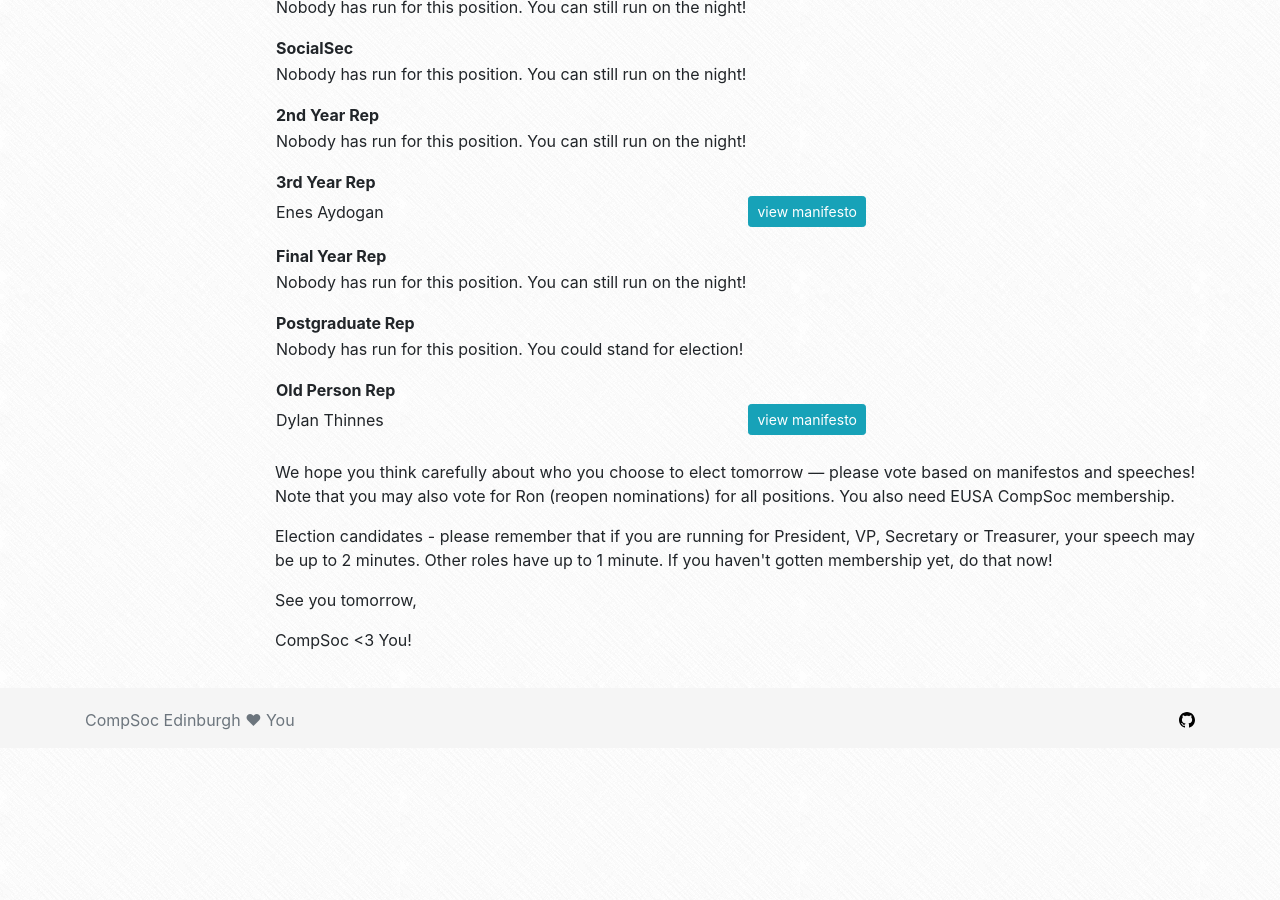
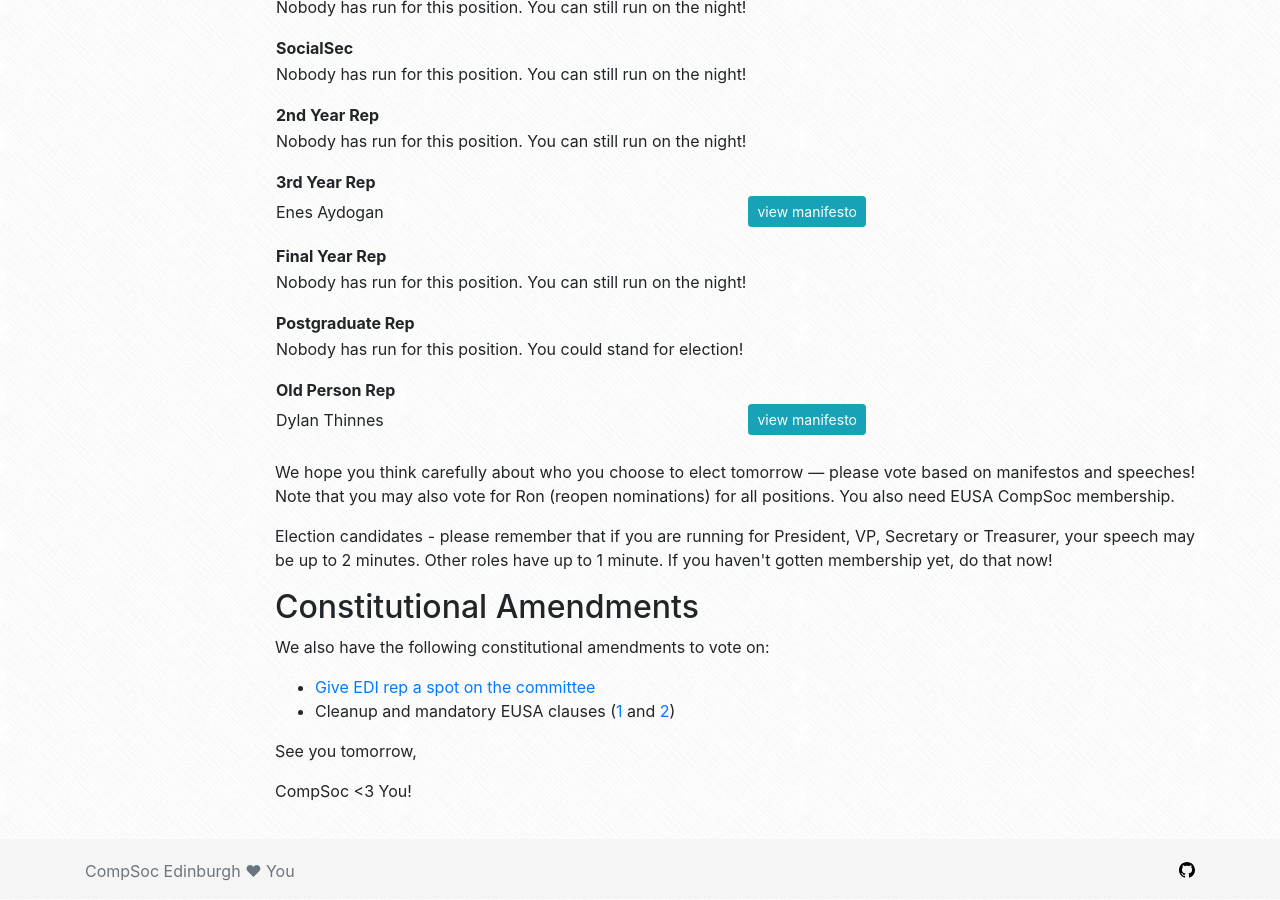
Before and after one commit to compsoc-edinburgh/website, a Jekyll site: the page built from _posts/2022-03-28-2022-agm-manifestos.html, in a window 1280 px wide and 900 px high, scrolled down 1706 px. Built offline with Jekyll 4.4.1, drawn with Linux system fonts in a browser that asks for light colours; nearby versions of some CDN libraries; before the commit the page ends 2456 px from its top, so only the background shows below that; some of the changed text lies outside the part shown.

Commit message:
Fix typo in Ben's name and add constitutional amendments to AGM post

```diff
--- a/_posts/2022-03-28-2022-agm-manifestos.html
+++ b/_posts/2022-03-28-2022-agm-manifestos.html
@@ -5,7 +5,7 @@ excerpt_separator: "<!--See More-->"
 roles:
     - title: President
       people:
-        - name: Ben Mcconville
+        - name: Ben McConville
           url: https://drive.google.com/file/d/1v-8qVjA54eogGSR0-Hk5ddOKhX2qXxkz/view?usp=sharing
         - name: Japjot Singh
           url: https://drive.google.com/file/d/1vkmOlf_ipCPkV0hbai1uT6vbg6496h6d/view?usp=sharing
@@ -117,6 +117,15 @@ roles:
   Election candidates - please remember that if you are running for President, VP, Secretary or Treasurer, your speech may be up to 2 minutes. Other roles have up to 1 minute. If you haven't gotten membership yet, do that now!
 </p>
 
+<h2>Constitutional Amendments</h2>
+
+<p>We also have the following constitutional amendments to vote on:</p>
+
+<ul>
+  <li><a href="https://github.com/compsoc-edinburgh/constitution/pull/32">Give EDI rep a spot on the committee</a></li>
+  <li><p>Cleanup and mandatory EUSA clauses (<a href="https://github.com/compsoc-edinburgh/constitution/pull/31">1</a> and <a href="https://github.com/compsoc-edinburgh/constitution/pull/33">2</a>)</p></li>
+</ul>
+
 <p>See you tomorrow,</p>
 
 <p>CompSoc &lt;3 You!</p>
```
Also changed, not shown: _posts/2022-03-11-agm-2022.md (+2 -2 lines).
